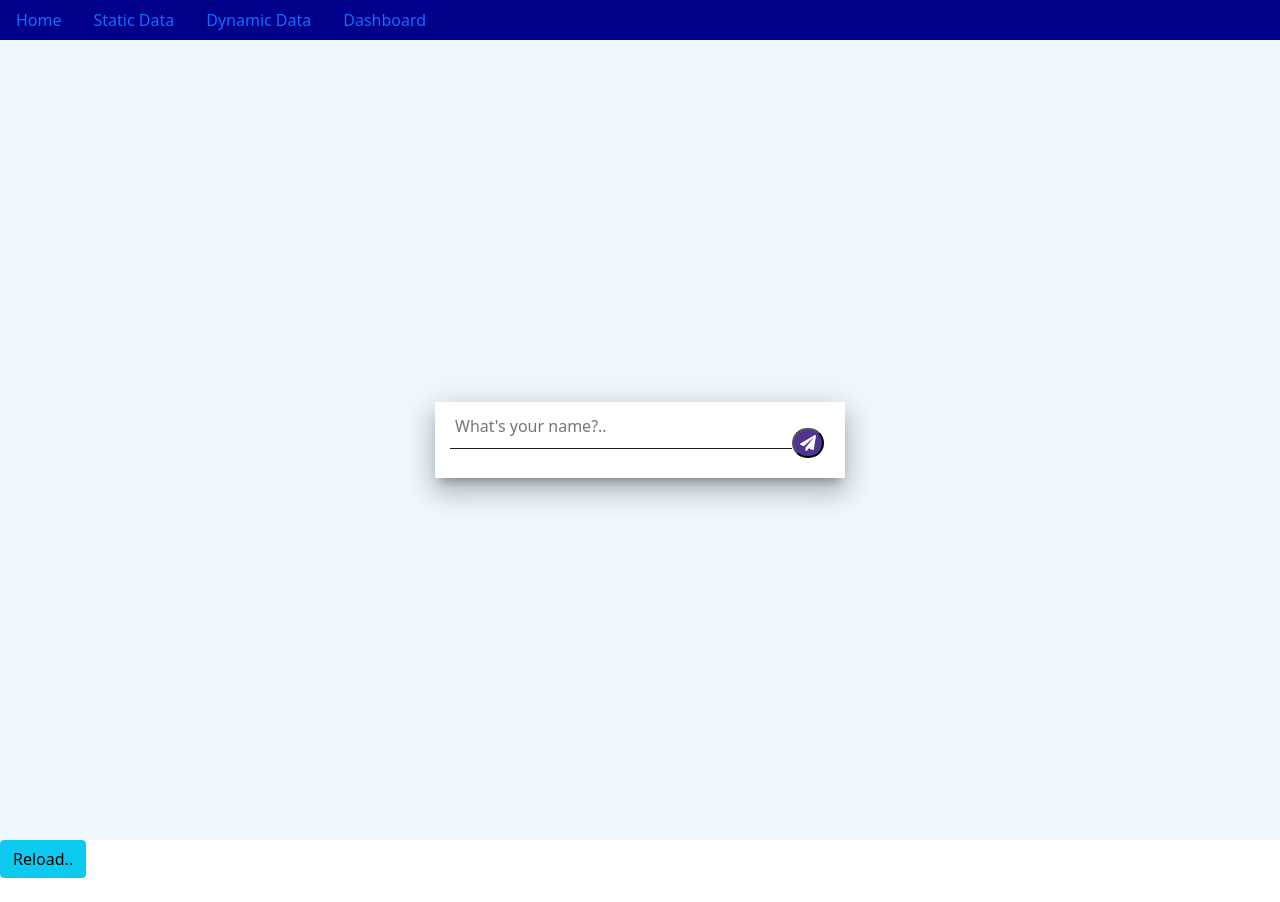
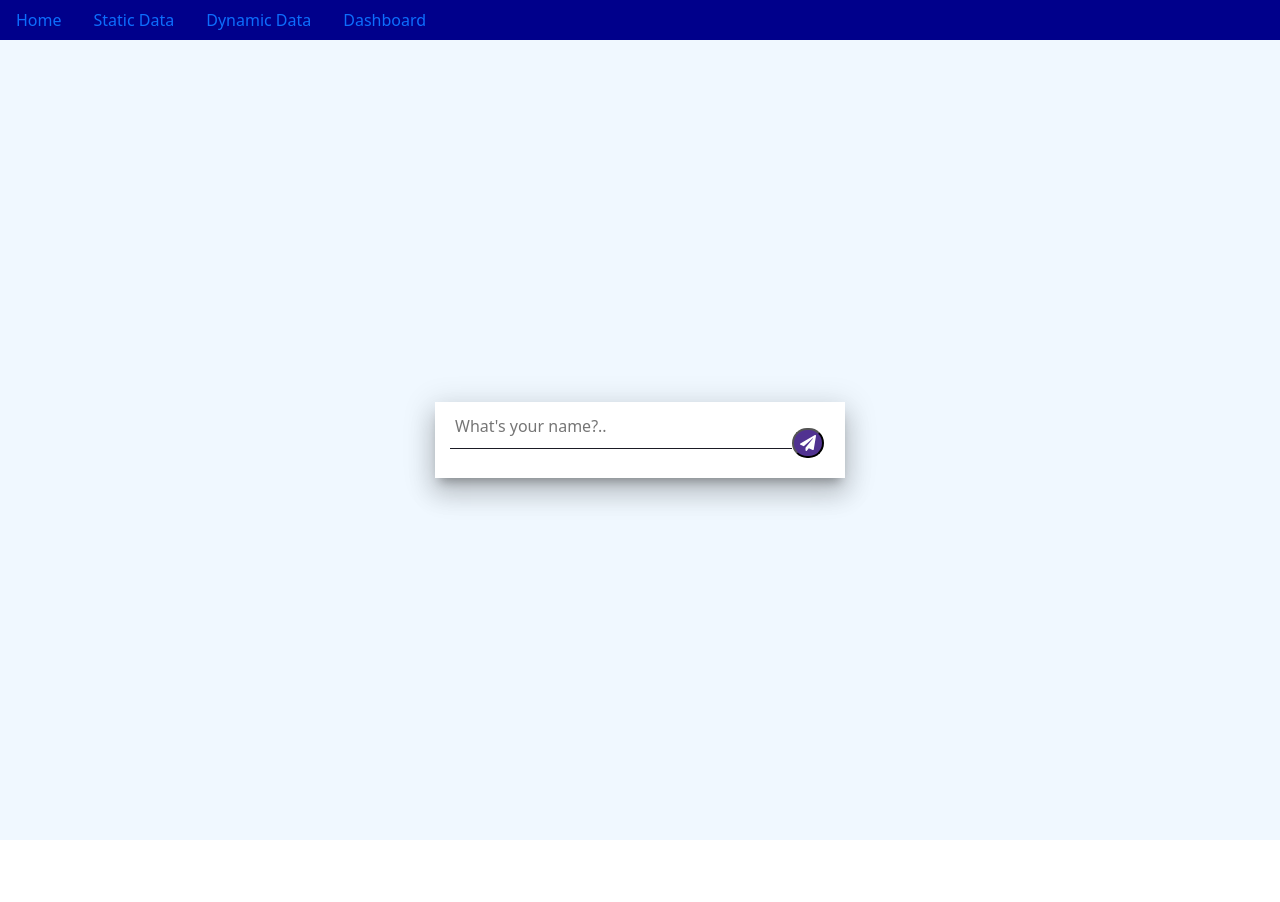
Before and after one commit to Deena-D-Cutinha/my-app, a React (Create React App) app: page / in a window 1280 px wide. After the commit the page ends 864 px from the top, so only its background shows below. Built offline with nearby package versions, Linux system fonts and the light colour scheme.

Commit message:
Update Home.js

```diff
--- a/src/Components/Home.js
+++ b/src/Components/Home.js
@@ -6,7 +6,6 @@ export default class Home extends Component {
   constructor() {
     super();
     this.state = {
-      name: "",
       inputMsg: "",
       userName: "",
       nameFlag: true,
@@ -127,16 +126,7 @@ export default class Home extends Component {
               )}
             </div>
           </div>
-          <div className="reload">
-            <Button
-              variant="info"
-              onClick={(e) => {
-                this.loadMore();
-              }}
-            >
-              Reload..
-            </Button>{" "}
-          </div>
+
           <br />
         </body>
       </div>
```
